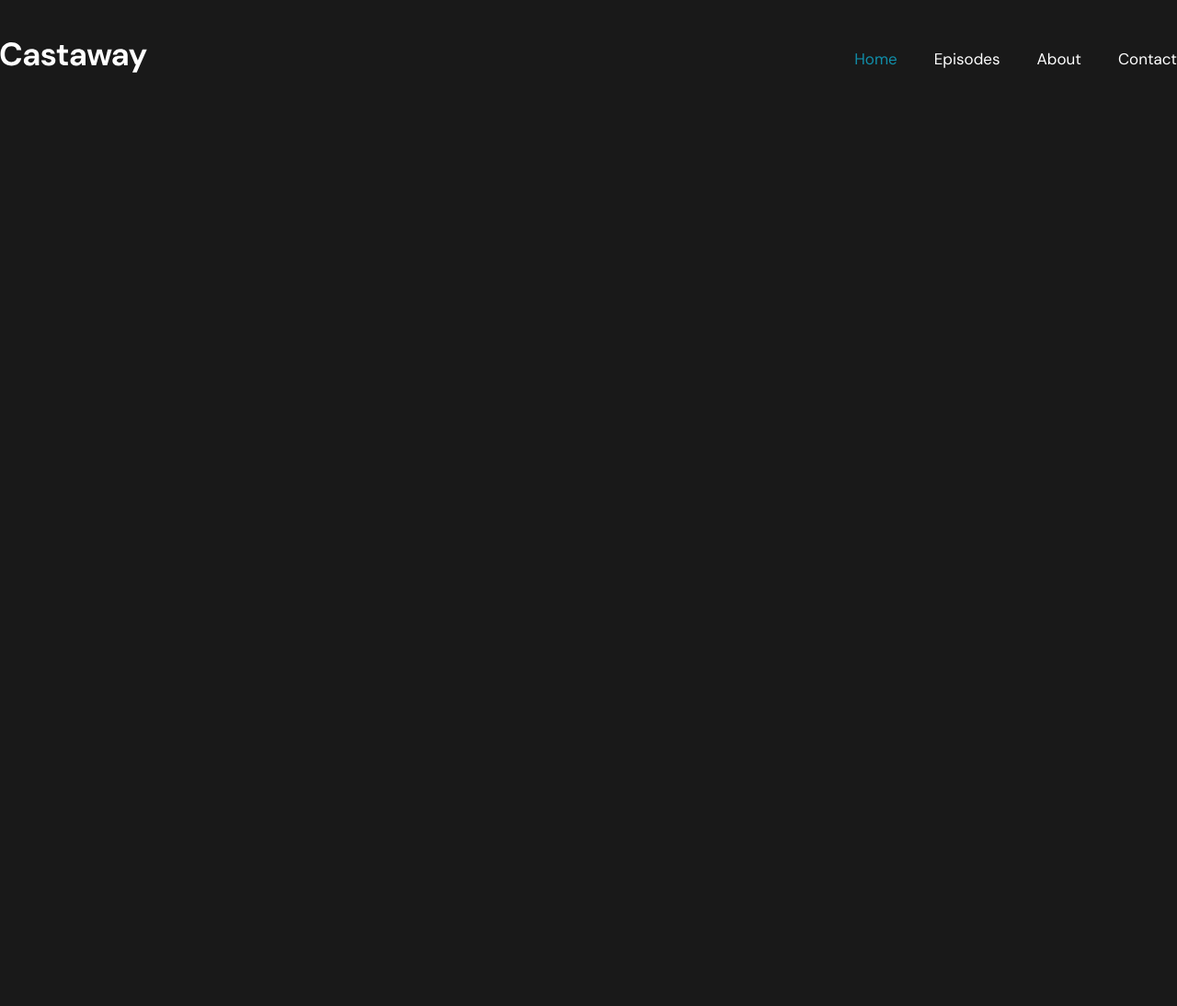
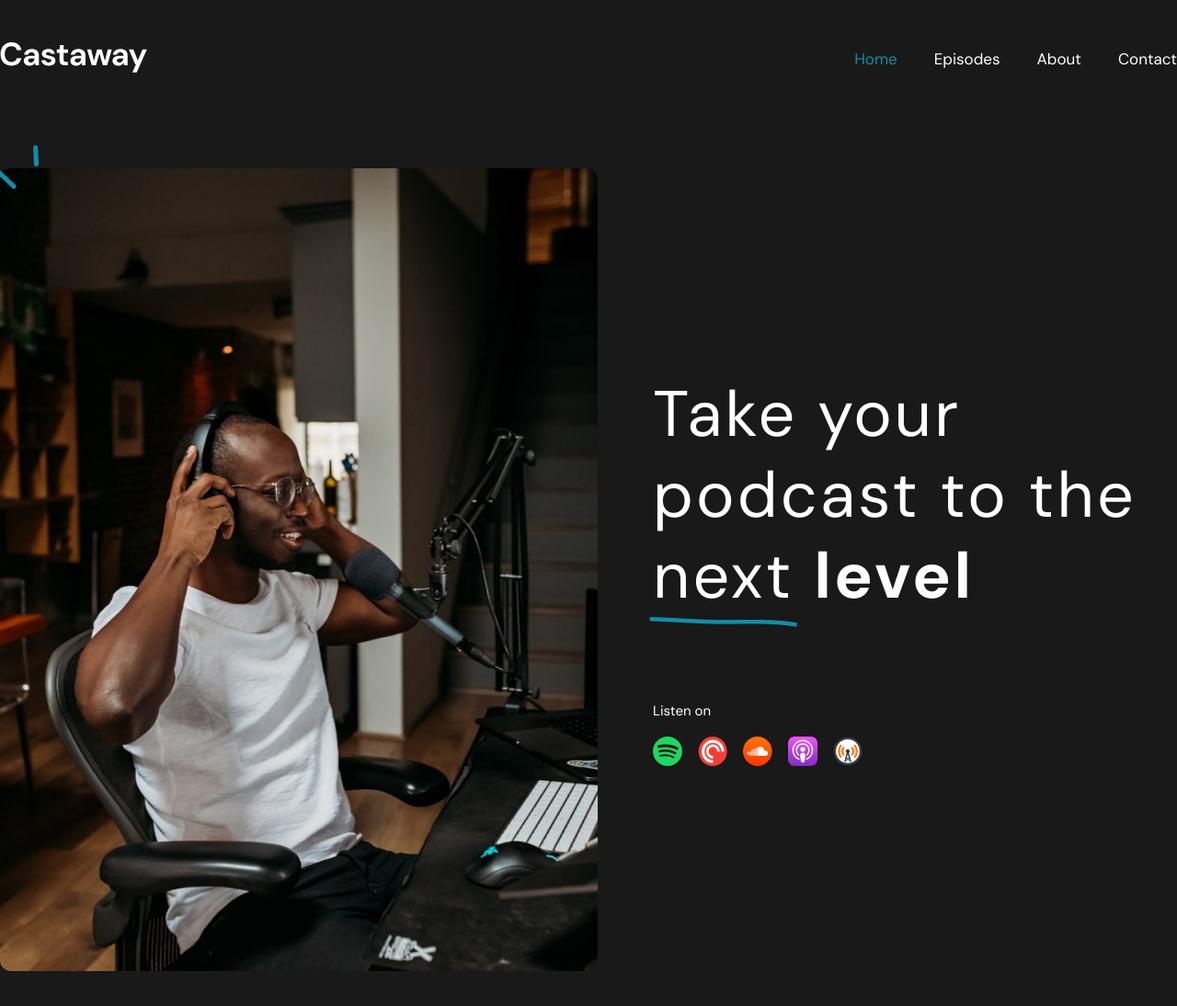
Before and after one commit to Mokkento12/Castaway, a plain HTML site: page index.html in a window 1280 px wide. Shown: the whole page at 92% size. Before the commit the page ends 800 px from the top, so only its background shows below. Drawn offline with Linux system fonts and the light colour scheme.

Commit message:
create: hero block

```diff
--- a/css/style.css
+++ b/css/style.css
@@ -7,6 +7,7 @@
 }
 
 body {
+  font-family: 'DM Sans', sans-serif;
   background: #191919;
 }
 
@@ -32,7 +33,6 @@ body {
 .header-item {
   list-style: none;
   color: #FFF;
-  font-family: 'DM Sans', sans-serif;
   font-size: 17px;
   font-style: normal;
   font-weight: 400;
@@ -47,3 +47,81 @@ body {
 .header-item.active {
   color: #118DA8;
 }
+
+.hero-block {
+  display: flex;
+  max-width: 1300px;
+  margin: 100px auto;
+}
+
+.image-container {
+  position: relative;
+  margin-right: 60px;
+  flex: 1;
+}
+
+.image-container::before {
+  content: '';
+  position: absolute;
+  top: -25px;
+  left: -25px;
+  width: 100%;
+  height: 100%;
+  background: url('../img/angle.png') no-repeat;
+  z-index: 1;
+}
+
+.hero-image {
+  max-width: 650px;
+  border-radius: 12px;
+}
+
+.hero-text-container {
+  margin: auto;
+}
+
+.hero-text {
+  color: #FFF;
+  font-size: 70px;
+  font-style: normal;
+  font-weight: 400;
+  line-height: 88px;
+  letter-spacing: 3.2px;
+  margin-bottom: 90px;
+}
+
+.hero-link-title {
+  color: #FFF;
+  font-size: 15px;
+  font-style: normal;
+  font-weight: 400;
+  line-height: 24px;
+  margin-bottom: 16px;
+}
+
+.hero-link-list {
+  display: flex;
+  align-items: center;
+  list-style: none;
+}
+
+.hero-link:not(:last-child) {
+  margin-right: 17px;
+}
+
+.hero-text span {
+  position: relative;
+}
+
+.hero-text span::after {
+  content: "";
+  position: absolute;
+  bottom: -10px;
+  left: 50%;
+  transform: translateX(-50%);
+  display: inline-block;
+  width: 163px;
+  height: 11px;
+  background: url('../img/underlining.png') no-repeat center;
+  background-size: contain;
+}
--- a/index.html
+++ b/index.html
@@ -20,6 +20,32 @@
             </ul>
         </header>
         <!-- /.header -->
+        <div class="hero-block">
+            <div class="image-container">
+                <img src="img/hero-image.jpg" alt="" class="hero-image">
+            </div>
+            <div class="hero-text-container">
+                <p class="hero-text">Take your podcast&nbsp;to the
+                    <br><span>next</span> <strong>level</strong>
+                </p>
+                <h2 class="hero-link-title">Listen on</h2>
+                <ul class="hero-link-list">
+                    <li class="hero-link"><img src="img/IMAGE-4.svg" alt=""
+                            class="hero-link-img"></li>
+                    <li class="hero-link"><img src="img/IMAGE.svg" alt=""
+                            class="hero-link-img"></li>
+                    <li class="hero-link"><img src="img/IMAGE-2.svg" alt=""
+                            class="hero-link-img"></li>
+                    <li class="hero-link"><img src="img/IMAGE-1.svg" alt=""
+                            class="hero-link-img"></li>
+                    <li class="hero-link"><img src="img/IMAGE-3.svg" alt=""
+                            class="hero-link-img"></li>
+                </ul>
+            </div>
+            <!-- /.hero-text-container -->
+            <!-- /.image-container -->
+        </div>
+        <!-- /.hero-block -->
     </div>
     <!-- /.container -->
     <script src="js/main.js"></script>
```
Also changed, not shown: img/IMAGE-1.svg (added), img/IMAGE-2.svg (added), img/IMAGE-3.svg (added), img/IMAGE-4.svg (added), img/IMAGE.svg (added), img/angle.png (added), img/hero-image.jpg (added), img/hero-image.png (added), img/underlining.png (added).
